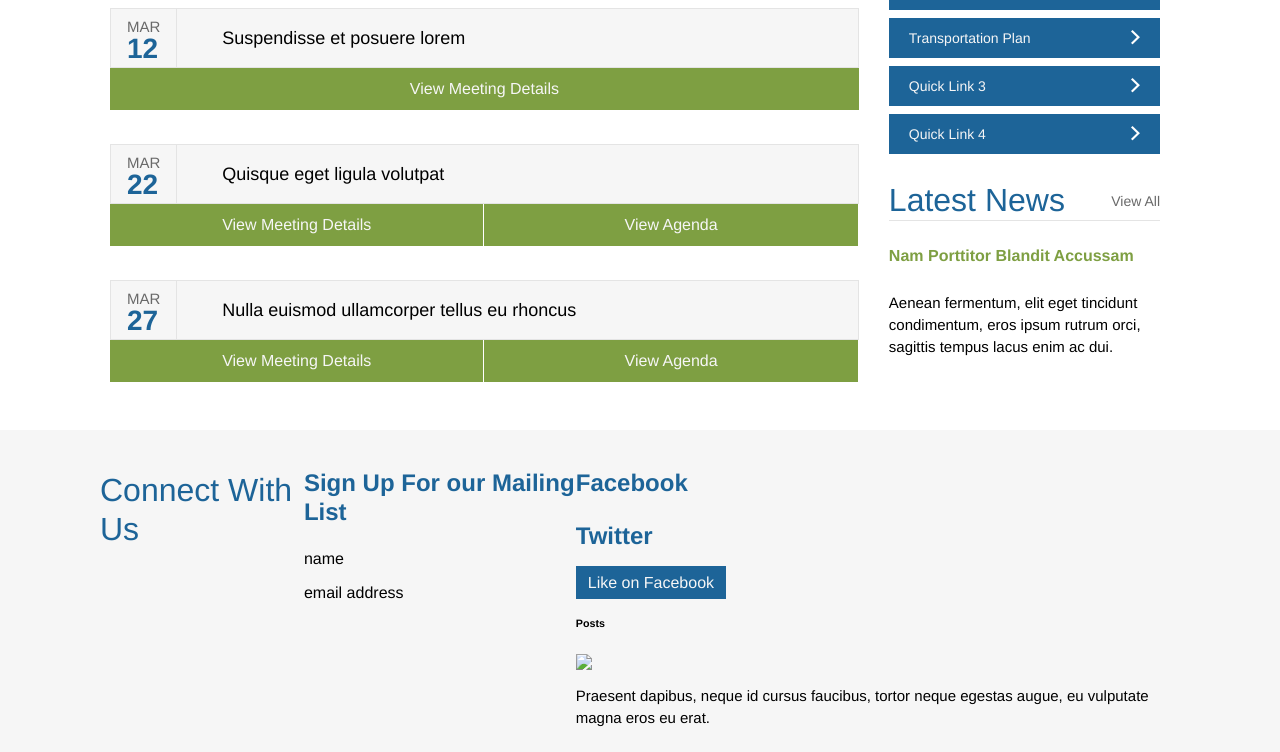
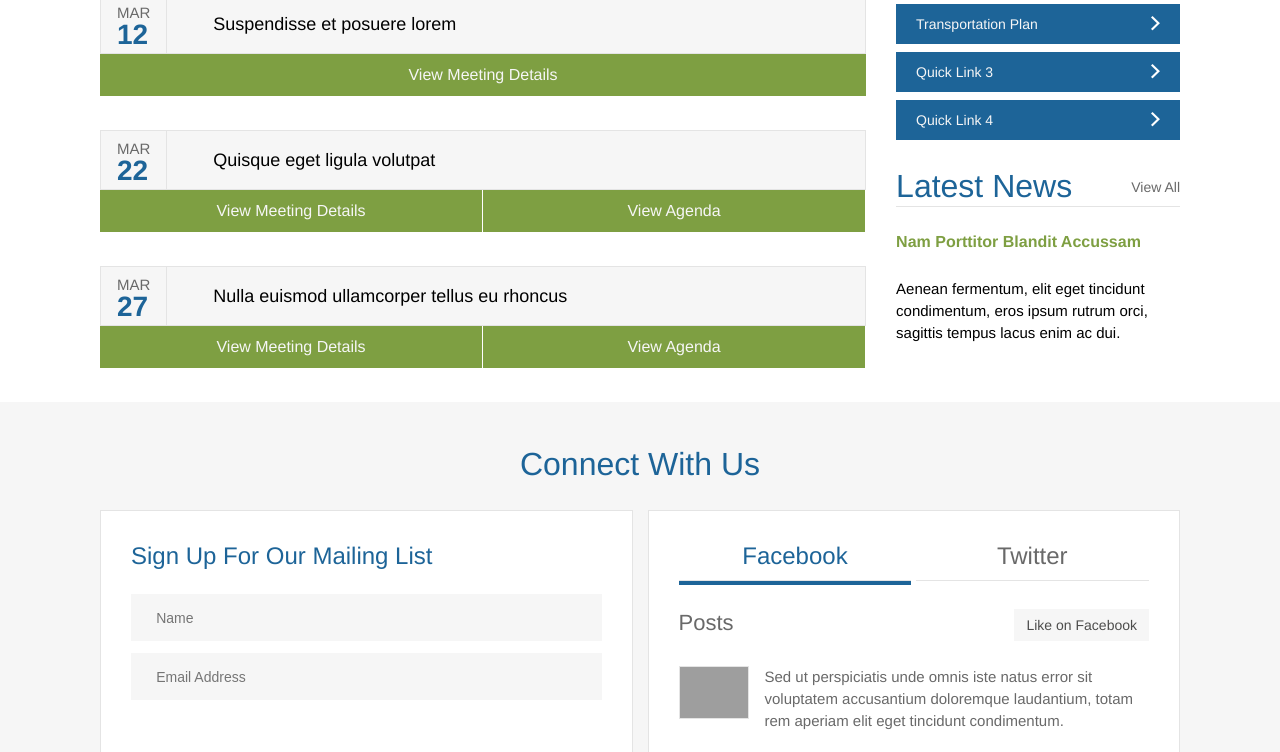
Before and after one commit to bkfrye/campo, a website: page index.html in a window 1280 px wide. Shown: the part 830-1582 px from the top of the page. Drawn offline with Linux system fonts and the light colour scheme; grey boxes are pictures that could not be loaded.

Commit message:
added contact us styling

```diff
--- a/css/styles.sass
+++ b/css/styles.sass
@@ -21,11 +21,10 @@ body
     @include display(flex)
     @include flex-direction(row)
 
-
     position: relative
     max-width: 1080px
     margin: 0 auto
-    padding: 14px
+//    padding: 14px
 
 
 
@@ -97,15 +96,24 @@ nav
 
 
 //--------------------------------------------------------------
-//  Flexbox Normalize
+//  add cushion between columns
 //--------------------------------------------------------------
 
 
 
-article,
+
 section,
 aside
-    margin: 0 10px
+    margin-left: 10px
+
+article
+    margin-right: 10px
+
+#sign-up
+    margin-right: 15px
+
+#social-media-links
+    margin-left: 15px
 
 
 
@@ -354,10 +362,6 @@ main
 
 
 
-    .text-center
-        //text-align: center
-
-
 //------------------------------------
 //  Aside - Public Input, Quick Links, Latest News
 
@@ -403,6 +407,110 @@ main
 .connect-with-us
     margin: 0
     background-color: $white
+    padding: 16px 0 32px 0
+
+    h2
+        text-align: center
+
+    .container
+
+        .card
+            @include flex-basis(50%)
+            background: #fff
+            padding: 30px
+            border: $border
+
+            h3,h4
+                font-weight: 300
+                margin-top: 0
+
+        #sign-up
+
+
+            form
+                width: 100%
+
+                input
+                    position: relative
+                    width: 100%
+                    margin-bottom: 12px
+                    padding-left: 1.8em
+                    height: 47px
+                    font-size: 14px
+                    background-color: $white
+                    border: 0
+
+                    @include placeholder
+                        font-size: 14px
+
+
+
+
+        #social-media-feed
+
+
+
+            .name
+                display: inline-block
+                width: 49.5%
+                padding: 0
+                margin: 0
+
+                a:link, a:visited
+                    color: $blue
+                    display: block
+                    padding: 0 0 10px
+                    border-bottom: $border
+
+                h3
+                    text-align: center
+                    padding-top: 0
+
+                .active
+                    border-bottom: 4px solid $blue
+                        //almost right...
+
+                .inactive
+
+                    a:link, a:visited
+                        color: $grey
+
+
+            h4
+                color: $grey
+
+            #like-btn
+                float: right
+                background-color: $white
+                color: #4d4d4c
+                font-weight: 300
+                font-size: 14px
+
+            .feed
+                margin: 0
+
+                img
+                    width: 68px
+                    height: auto
+                    border: $border
+                    float: left
+                    margin-right: 16px
+
+                p
+                    margin: 0
+                    color: $grey
+                    line-height: 22px
+
+
+
+
+
+
+
+
+
+
+
 
 
 
--- a/index.html
+++ b/index.html
@@ -127,48 +127,40 @@
 
                         <div class="event-container">
                             <div class="event-upper-wrapper">
-                                <p class="month text-center">MAR<br/>
+                                <p class="month">MAR<br/>
                                     <span class="date">12</span></p>
 
                                 <p class="event-title">Suspendisse et posuere lorem</p>
                             </div>
-                                <a href="#" class="details text-center">View Meeting Details</a>
+                                <a href="#" class="details">View Meeting Details</a>
 
                         </div>
 
                         <div class="event-container">
                             <div class="event-upper-wrapper">
-                                <p class="month text-center">MAR<br/>
+                                <p class="month">MAR<br/>
                                     <span class="date">22</span></p>
 
                                 <p class="event-title">Quisque eget ligula volutpat</p>
                             </div>
                             <div class="event-lower-wrapper">
-                                <a href="#" class="details text-center">View Meeting Details</a>
+                                <a href="#" class="details">View Meeting Details</a>
                                 <a href="#">View Agenda</a>
                             </div>
                         </div>
 
                         <div class="event-container">
                             <div class="event-upper-wrapper">
-                                <p class="month text-center">MAR<br/>
+                                <p class="month text">MAR<br/>
                                     <span class="date">27</span></p>
 
                                 <p class="event-title">Nulla euismod ullamcorper tellus eu rhoncus</p>
                             </div>
                             <div class="event-lower-wrapper">
-                                <a href="#" class="details text-center">View Meeting Details</a>
+                                <a href="#" class="details">View Meeting Details</a>
                                 <a href="#">View Agenda</a>
                             </div>
                         </div>
-
-
-
-
-
-
-
-
 
                     </div>
                 </article>
@@ -237,24 +229,37 @@
 
 
             <section class="connect-with-us">
+                <h2>Connect With Us</h2>
                 <div class="container">
-                    <h2>Connect With Us</h2>
+
 
                     <div id="sign-up" class="card">
-                        <h3>Sign Up For our Mailing List</h3>
-                        <form>name</form>
-                        <form>email address</form>
+                        <h3>Sign Up For Our Mailing List</h3>
+                        <form>
+                            <input type="text" placeholder="Name">
+                            <input type="text" placeholder="Email Address">
+                        </form>
                     </div>
 
-                    <div id="social-media-posts" class="card">
-                        <h3>Facebook</h3>
-                        <h3>Twitter</h3>
+                    <div id="social-media-feed" class="card">
+                        <div class="name"><h3 class="active"><a href="#">Facebook</a></h3></div>
+                        <div class="name"><h3 class="inactive"><a href="#">Twitter</a></h3></div>
 
-                        <div class="">
+
+                        <div>
                             <a href="#" id="like-btn" class="btn">Like on Facebook</a>
-                            <h6>Posts</h6>
-                            <img src="#">
-                            <p>Praesent dapibus, neque id cursus faucibus, tortor neque egestas augue, eu vulputate magna eros eu erat.</p>
+                            <h4>Posts</h4>
+                        </div>
+
+                        <div class="show-feed">
+
+                            <div class="feed">
+                                <img src="https://scontent-atl1-1.xx.fbcdn.net/hphotos-xfa1/v/t1.0-9/11081153_851927171513330_3829013297620947719_n.jpg?oh=b16d6ff8c63272e70e274ba1fd1fc66c&oe=5609B66E">
+
+
+                                <p>Sed ut perspiciatis unde omnis iste natus error sit voluptatem accusantium doloremque laudantium, totam rem aperiam elit eget tincidunt condimentum.</p>
+                            </div>
+
                         </div>
                     </div>
                 </div>
@@ -333,8 +338,9 @@
             <div class="site-footer">
                 &#64; 2015 NC Capital Area Metropolitan Planning Organization. All Rights Reserved
             </div>
+        </footer>
 
-        </footer>
+
 
     </body>
 </html>
```
Also changed, not shown: css/stylesheet.css.
